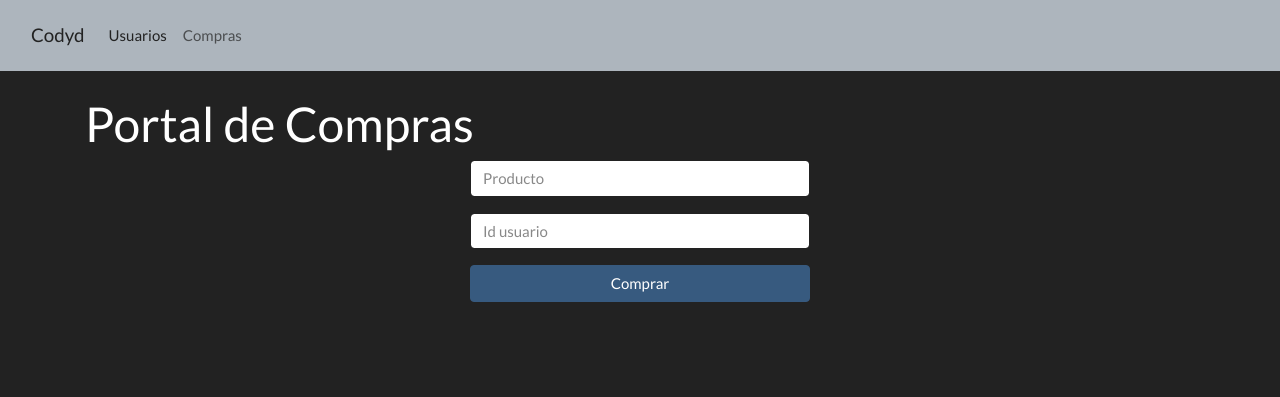
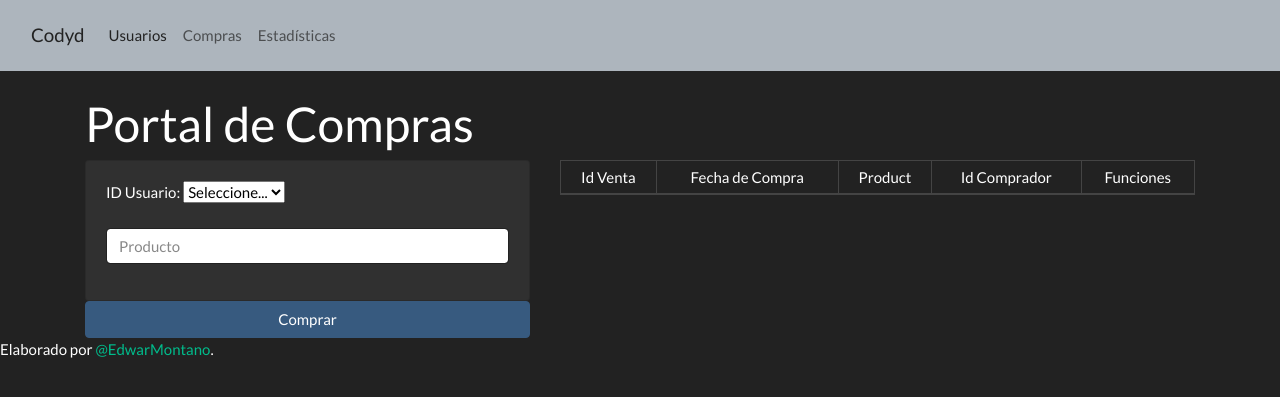
Before and after one commit to EdwarMontano/Crud_Codyd_Test, a Flask app: page /compras in a window 1280 px wide. Shown: the top 397 px of the page. Run offline with Flask 2, Linux system fonts and the light colour scheme; data that the repository does not hold is empty; some libraries are stand-ins or nearby versions.

Commit message:
Update 2.0

```diff
--- a/app.py
+++ b/app.py
@@ -42,6 +42,7 @@ def add_user():
 
 @app.route('/edit_user/<id>')
 def get_user(id):
+    # get_users()
     cur = mysql.connection.cursor()
     cur.execute('SELECT * FROM users WHERE id = {0}'.format(id))
     data = cur.fetchall()
@@ -84,29 +85,61 @@ def delete_user(id):
 ###############################################
 @app.route('/compras',methods=["GET"])
 def Compras():
-     return render_template('compras.html')
+    cur = mysql.connection.cursor()
+    cur.execute('Select * From compras')
+    data_compra = cur.fetchall()
+    data=get_users()
+    print(data_compra)
+    return render_template('compras.html',compras=data_compra,id_users=data)
 
 def get_users():
     cur = mysql.connection.cursor()
     cur.execute('SELECT Id FROM users ')
     data = cur.fetchall()
-    print(data)
-    return
+    id_users=[]
+    for i in range(len(data)):
+        id_users.append( list(data[i]))
+    id_users = [str(item) for sublist in id_users for item in sublist]
+    # print(id_users)
+    return id_users
 
-@app.route('/buy',methods=['POST'])
+@app.route('/compras',methods=['POST'])
 def buy():
     if request.method == 'POST':
         id = request.form['Id']
         product = request.form['product']
 
-
         cur = mysql.connection.cursor()
         cur.execute('INSERT INTO compras(Fecha_Compra,Id_User,Product) VALUES(NOW(),%s,%s)',(id,product))
         mysql.connection.commit()
         flash('Compra Saticfactoria')
+
     return redirect(url_for('Compras'))
 
+@app.route('/delete_compra/<string:id>')
+def delete_compra(id):
+    cur = mysql.connection.cursor()
+    cur.execute('DELETE FROM compras WHERE id_Compra = {0}'.format(id))
+    mysql.connection.commit()
+    flash('Compra Eliminada Correctamente')
+    return redirect(url_for('Compras'))
 
+###############################################
+#          Render Analitycs page              #
+###############################################
+@app.route('/analytics',methods=["GET"])
+def Analytics():
+    cur = mysql.connection.cursor()
+    cur.execute('SELECT Edad,count(*) FROM users GROUP by Edad HAVING COUNT(edad)')
+    data_edad = cur.fetchall()
+    print(data_edad)
+    ageLabel=[]
+    ageCount=[]
+    for i in range(len(data_edad)):
+        ageLabel.append(data_edad[i][0])
+        ageCount.append(data_edad[i][1])
+
+    return render_template('analytics.html',Edades_label=ageLabel,Edades_cuenta=ageCount)
 
 if  __name__ == '__main__':
     app.run(port = 3000, debug=True )
--- /dev/null
+++ b/static/js/utils.js
@@ -0,0 +1,32 @@
+'use strict';
+
+window.chartColors = {
+	red: 'rgb(255, 99, 132)',
+	orange: 'rgb(255, 159, 64)',
+	yellow: 'rgb(255, 205, 86)',
+	green: 'rgb(75, 192, 192)',
+	blue: 'rgb(54, 162, 235)',
+	purple: 'rgb(153, 102, 255)',
+	grey: 'rgb(201, 203, 207)'
+};
+
+(function(global) {
+
+
+	var COLORS = [
+		'#4dc9f6',
+		'#f67019',
+		'#f53794',
+		'#537bc4',
+		'#acc236',
+		'#166a8f',
+		'#00a950',
+		'#58595b',
+		'#8549ba'
+	];
+
+	var Samples = global.Samples || (global.Samples = {});
+	var Color = global.Color;
+
+
+}(this));
--- a/templates/compras.html
+++ b/templates/compras.html
@@ -2,10 +2,12 @@
 
 {% block body %}
 <h1>Portal de Compras</h1>
-
+<div class="row">
+    <div class="col-md-5">
     {% with messages = get_flashed_messages() %}
     {% if messages %}
     {% for message in messages%}
+
     <div class="alert alert-success alert-dismissible fade show" role="alert">
         {{message}}
         <button type="button" class="close" data-bs-dismiss="alert" aria-label="Close">
@@ -15,38 +17,60 @@
     {% endfor %}
     {% endif %}
     {% endwith%}
-    <div class="col-md-4 offset-md-4">
 
-    <form action="/buy" method="POST">
-        <!-- <div class="form-group">
+    <div class="card card-body">
+     <form action="/compras" method="POST">
+        <div class="form-group">
             <label for="users">ID Usuario:</label>
             <select class="form-select"  aria-label=".form-select-lg example" name="Id" required><br/>
-                <option value="">Seleccione...</option>
-                <option value="Si">Si</option>
-                {% with messages = get_flashed_messages() %}
-                {% if messages %}
-                {% for user in users%}
-                <p>
-                    {{user}}
-
-                </p>
-
+                <option value="" >Seleccione...</option>
+                {% for id_user in id_users %}
+                <option style="color: black;" value="{{id_user}}" >{{id_user}}</option>
                 {% endfor %}
-                {% endif %}
-                {% endwith%}
 
              </select>
-        </div> -->
+        </div>
         <div class="form-group">
             <input style="text-transform: capitalize" type="text" name="product" placeholder="producto"  class="form-control" required>
         </div>
-        <div class="form-group">
-            <input  type="number" name="Id" placeholder="Id usuario"  class="form-control" required>
-        </div>
+    </div>
 
 
         <button type="submit" class="btn btn-primary btn-block">Comprar</button>
-    </form>
+     </form>
     </div>
 
+    <div class="col-md-7">
+        <table class="table table-striped table-bordered table-sm">
+            <thead>
+                <tr>
+                    <td style="text-align: center;">Id Venta</td>
+                    <td style="text-align: center;">Fecha de Compra</td>
+                    <td style="text-align: center;">Product</td>
+                    <td style="text-align: center;">Id Comprador</td>
+                    <td style="text-align: center;">Funciones</td>
+                </tr>
+            </thead>
+            <tbody>
+                {% for compra in compras%}
+                <tr>
+
+                    <td style="text-align:right">{{compra.0}}</td>
+                    <td style="text-align:right">{{compra.1}}</td>
+                    <td style="text-align:right">{{compra.2}}</td>
+                    <td style="text-align:center">{{compra.3}}</td>
+                    <td>
+                        <!-- <a href="/edit_co/{{compra.0}}" class="btn btn-secondary">Editar</a> -->
+                        <a href="/delete_compra/{{compra.0}}" class="btn btn-danger btn-delete">Remover</a>
+                    </td>
+                </tr>
+                {% endfor %}
+            </tbody>
+        </table>
+    </div>
+
+
+</div>
+
+
 {% endblock %}
--- a/templates/edit-user.html
+++ b/templates/edit-user.html
@@ -14,7 +14,7 @@
         <input type="number" min="0" name="age" placeholder="Edad" value="{{user.3}}"class="form-control">
     </div>
     <div class="form-group">
-        <input type="number" min="0"  name="num_children" placeholder="Número Hijos" value="{{user.4}}"class="form-control">
+        <input type="number" min="0"  name="num_children" placeholder="Número de Hijos" value="{{user.4}}"class="form-control">
     </div>
     <div class="form-group">
         <label for="cars">¿Es propietario de vehículo?:</label>
--- a/templates/layout.html
+++ b/templates/layout.html
@@ -7,6 +7,9 @@
     <link rel="stylesheet" href="https://bootswatch.com/4/darkly/bootstrap.min.css">
     <link href="https://fonts.googleapis.com/icon?family=Material+Icons"
       rel="stylesheet">
+    <script src="https://cdnjs.cloudflare.com/ajax/libs/Chart.js/2.9.4/Chart.min.js" integrity="sha512-d9xgZrVZpmmQlfonhQUvTR7lMPtO7NkZMkA0ABN3PHCbKA5nqylQ/yWlFAyY6hYgdF1Qh6nYiuADWwKB4C2WSw==" crossorigin="anonymous"></script>
+    <script src="../static/js/utils.js"></script>
+
 </head>
 <body>
     <nav class="navbar navbar-expand-lg navbar-light bg-light">
@@ -23,6 +26,9 @@
               <li class="nav-item">
                 <a class="nav-link" href="/compras">Compras</a>
               </li>
+              <li class="nav-item">
+                <a class="nav-link" href="/analytics">Estadísticas</a>
+              </li>
             </ul>
           </div>
         </div>
@@ -31,6 +37,11 @@
         {% block body %}
         {% endblock %}
     </div>
+    <footer class="mastfoot mt-auto">
+        <div class="inner">
+          <p>Elaborado por <a href="https://github.com/EdwarMontano">@EdwarMontano</a>.</p>
+        </div>
+      </footer>
 
     <!-- Scrip JS -->
     <script src="{{url_for('static',filename ='js/main.js')}}"></script>
```
Also changed, not shown: templates/analytics.html (added, +42 -0 lines), templates/index.html (+7 -7 lines).
